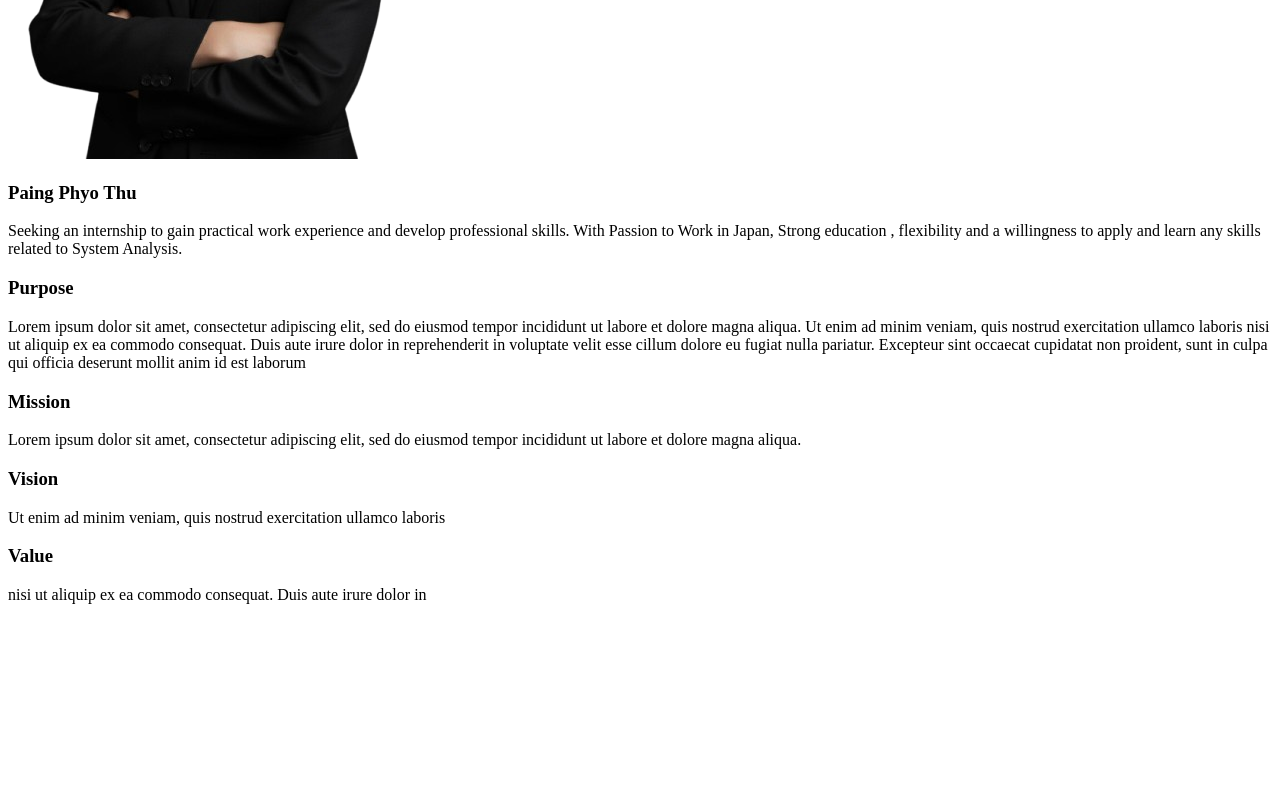
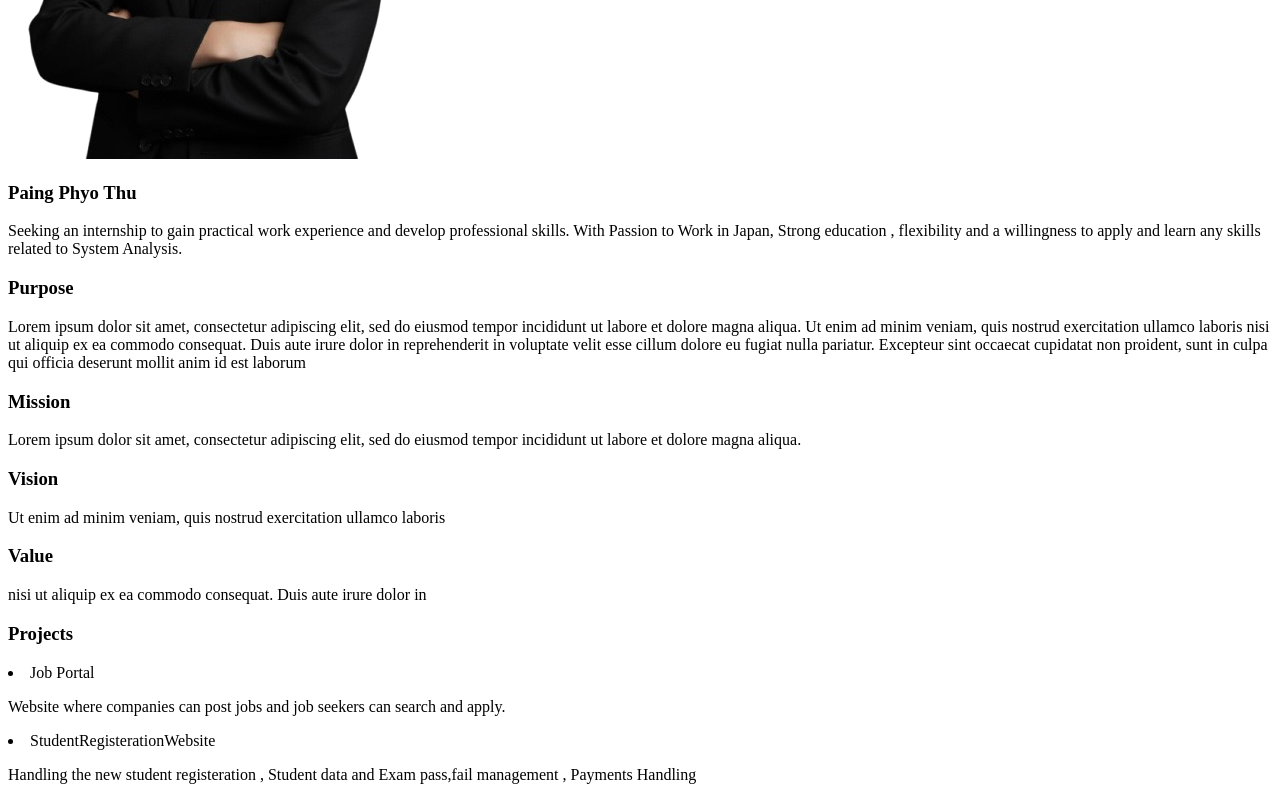
Before and after one commit to PaingPhyoThu-GD/Paing-Phyo-Thu-Portfolio, a React (Vite) app: page / in a window 1280 px wide. Shown: the part 612-1412 px from the top of the page. Before the commit the page ends 1232 px from the top, so only its background shows below. Built offline with nearby package versions, Linux system fonts and the light colour scheme.

Commit message:
Projects

```diff
--- a/src/App.jsx
+++ b/src/App.jsx
@@ -4,6 +4,7 @@ import './App.css'
 import Navbar from './Components/nav_bar_component/nav_bar_section'
 import Hero from './Components/Hero_component/hero_section'
 import PurposeMissionVisionValue from './Components/Purpose_Mission_Vision_Vale_component/pmvv_component'
+import ProjectShowCaesSection from './Components/Project_component/project_show_case_section'
 
 function App() {
 
@@ -12,6 +13,7 @@ function App() {
     <Navbar/>
     <Hero/>
     <PurposeMissionVisionValue/>
+    <ProjectShowCaesSection/>
   </>
   )
 }
--- /dev/null
+++ b/src/Components/Project_component/project_show_case_section.jsx
@@ -0,0 +1,32 @@
+import { Project } from "../../Model Classes/project_class";
+import JobPortalProject from "../../Project_resources/Job_portal_res";
+import StudentRegisterationProject from "../../Project_resources/Student_registeration_res";
+
+function ProjectShowCaesSection(){
+
+    const project_list = [JobPortalProject , StudentRegisterationProject]
+    //const project_name_list = ["p1" , "p2", "p3" , "p4" , "p5" , "p6" , "p7"]
+    // const temp_pj_nav_list = project_list.map( (pj) =>
+    //     {<li>
+    //         <h3>{pj.name}</h3>
+    //         <p>{pj.description} </p>
+    //     </li>});
+
+    const temp_pj_nav_list = project_list.map( (pj) => <><li>{pj.name}</li> <p>{pj.description}</p></>)
+    //const temp_pj_nav_list = project_list.map( (pj) => <Project project={pj}></Project>)
+
+    return(
+
+        <>
+            <section>
+                <h3>
+                    Projects
+                </h3>
+                {temp_pj_nav_list}
+
+            </section>
+        </>
+    )
+}
+
+export default ProjectShowCaesSection;
--- /dev/null
+++ b/src/Model Classes/project_class.jsx
@@ -0,0 +1,14 @@
+
+class Project{
+    constructor(name = "default_name" , description = "default_desc", detail_description = "Detail des" ,imageslist = ["default_image" , "default_image2"]
+            ,tech_stack = ["HTML" , "CSS" ]
+    ){
+        this.name = name;
+        this.description = description;
+        this.detail_description = detail_description;
+        this.imageslist = imageslist;
+        this.tech_stack = tech_stack;
+    }
+}
+
+export {Project}
--- /dev/null
+++ b/src/Project_resources/Job_portal_res.jsx
@@ -0,0 +1,17 @@
+import { Project } from "../Model Classes/project_class";
+
+const name = "Job Portal";
+const description = "Website where companies can post jobs and job seekers can search and apply.";
+const detailDescription = "UIT SEM4 PHP language Project";
+const techStack = ["PHP", "MySQL", "HTML", "CSS", "JavaScript"];
+const imagesList = [];
+
+const JobPortalProject = new Project(
+    name,
+    description,
+    detailDescription,
+    imagesList,
+    techStack
+);
+
+export default JobPortalProject;
--- /dev/null
+++ b/src/Project_resources/Student_registeration_res.jsx
@@ -0,0 +1,17 @@
+import { Project } from "../Model Classes/project_class";
+
+const name = "StudentRegisterationWebsite";
+const description = "Handling the new student registeration , Student data and Exam pass,fail management , Payments Handling";
+const detailDescription = "UIT SEM7 Database Project";
+const techStack = [];
+const imagesList = [];
+
+const StudentRegisterationProject = new Project(
+    name,
+    description,
+    detailDescription,
+    imagesList,
+    techStack
+);
+
+export default StudentRegisterationProject;
```
Also changed, not shown: src/Components/Project_card/Project_card.jsx (added, +17 -0 lines).
